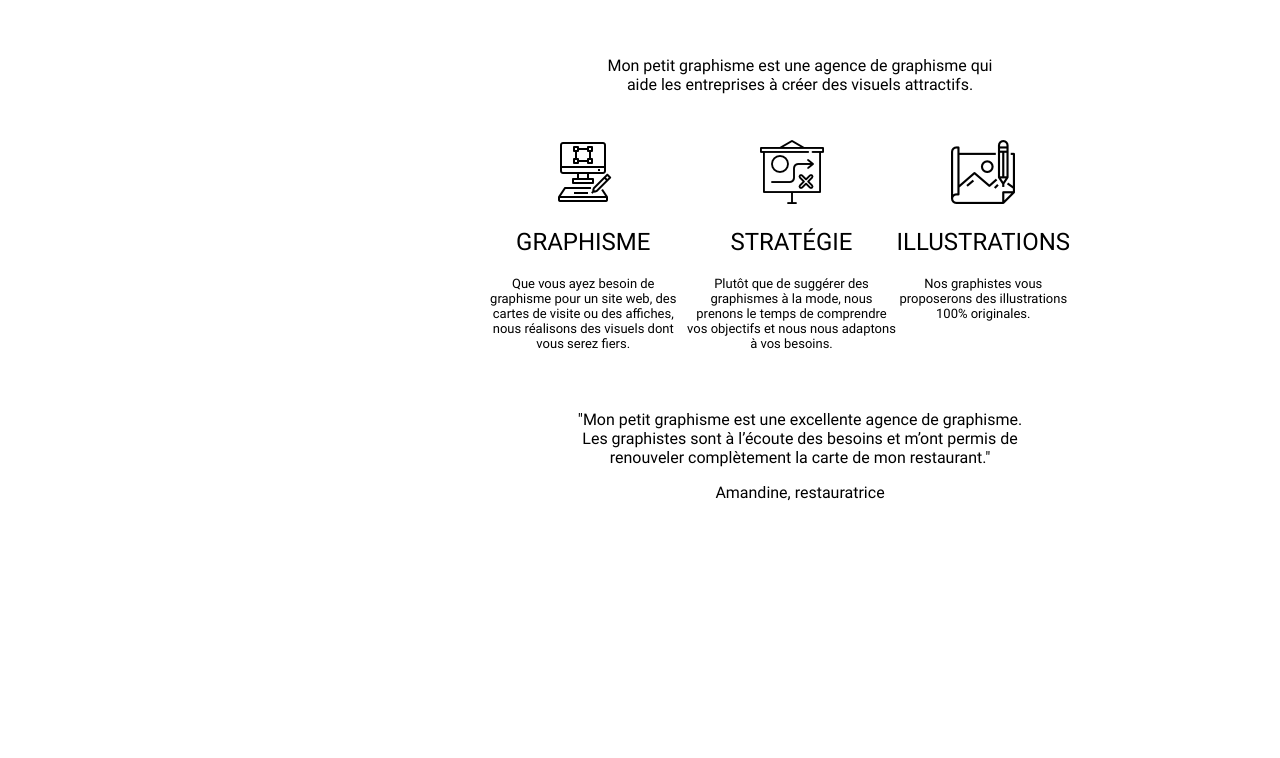
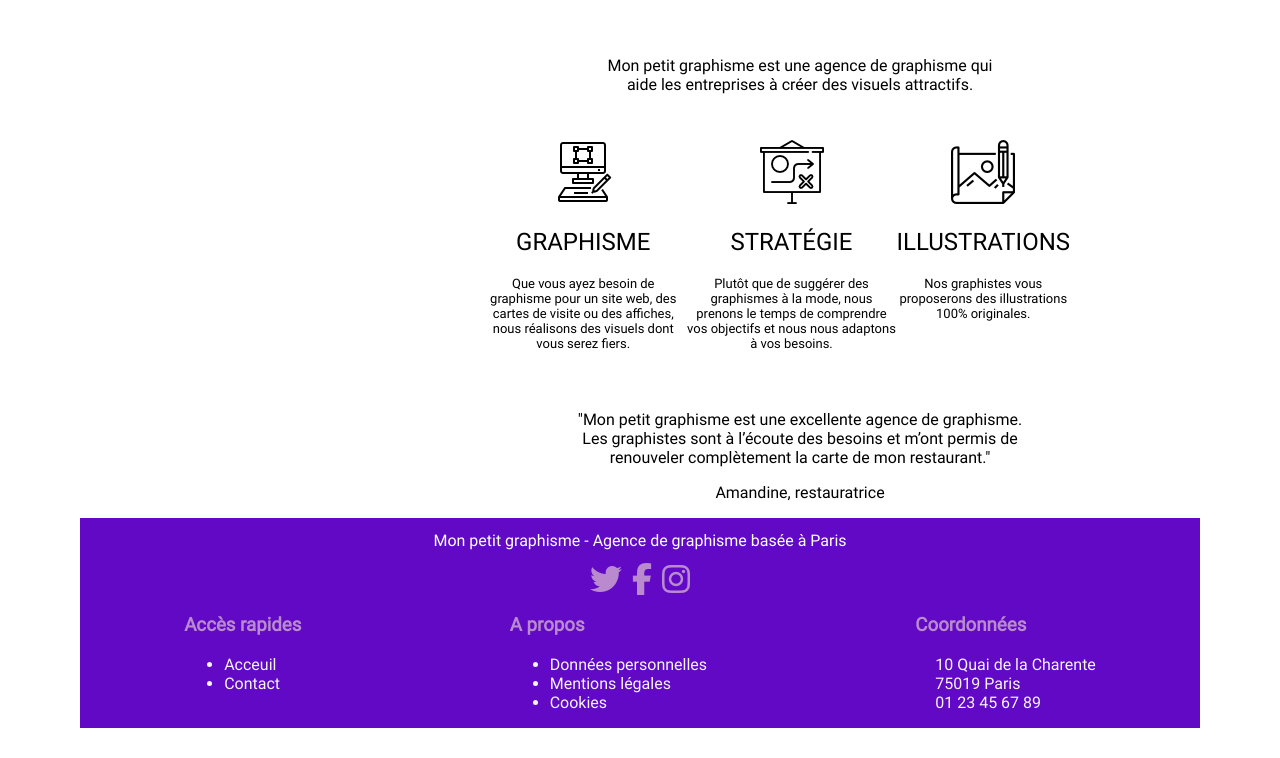
Before and after one commit to JV-Rey/D-fi-P2, a plain HTML site: page index.html in a window 1280 px wide. Shown: the part 885-1643 px from the top of the page. Before the commit the page ends 1403 px from the top, so only its background shows below. Drawn offline with Linux system fonts and the light colour scheme.

Commit message:
création footer html + css

```diff
--- a/index.html
+++ b/index.html
@@ -6,6 +6,7 @@
     <meta name="viewport" content="width=device-width, initial-scale=1.0">
     <title>Mon petit graphisme</title>
     <link rel="stylesheet" href="style.css">
+    <script src="https://kit.fontawesome.com/20bd76b430.js" crossorigin="anonymous"></script>
 </head>
 <body>
     <header>
@@ -50,5 +51,36 @@
             </section>
         </section>
     </div>
+    <footer>
+        <div id="copyright">
+            <h2>Mon petit graphisme - Agence de graphisme basée à Paris</h2>
+        </div>
+        <div id="reseaux_sociaux">
+            <i class="fab fa-twitter fa-2x"></i>
+            <i class="fab fa-facebook-f fa-2x"></i>
+            <i class="fab fa-instagram fa-2x"></i>
+       </div>
+       <div id="footer">
+            <div class="colonne">
+                <h3>Accès rapides</h3>
+                <ul>
+                    <li>Acceuil</li>
+                    <li>Contact</li>
+                </ul>
+            </div>
+            <div class="colonne">
+                <h3>A propos</h3>
+                <ul>
+                    <li>Données personnelles</li>
+                    <li>Mentions légales</li>
+                    <li>Cookies</li>
+                </ul>
+            </div>
+            <div class="colonne">
+                <h3>Coordonnées</h3>
+                <p>10 Quai de la Charente<br>75019 Paris<br>01 23 45 67 89</p>
+            </div>
+        </div>
+    </footer>
 </body>
 </html>
--- a/style.css
+++ b/style.css
@@ -72,7 +72,7 @@ header{
     padding-right: 50px;
 }
 
-h2{
+article h2{
     text-transform: uppercase;
     font-weight: normal;
 }
@@ -86,3 +86,44 @@ h2{
     padding-left: 170px;
     padding-right: 170px;
 }
+
+footer{
+    background-color: rgb(97, 9, 197);
+    margin: 0px 80px 30px 80px;
+}
+
+#copyright{
+    display: flex;
+    justify-content: center;
+    color: white;
+}
+
+footer h2{
+    font-weight: normal;
+    font-size: 1em;
+}
+
+#reseaux_sociaux{
+    display: flex;
+    justify-content: center;
+    justify-content: space-evenly;
+    margin: 0px 500px 0px 500px;
+    color: rgb(185, 139, 206);
+}
+
+#footer{
+    display: flex;
+    justify-content: space-around;
+}
+
+h3{
+    color: rgb(185, 139, 206);
+}
+
+.colonne{
+    color: whitesmoke;
+}
+
+.colonne p{
+    padding-left: 20px;
+}
```
